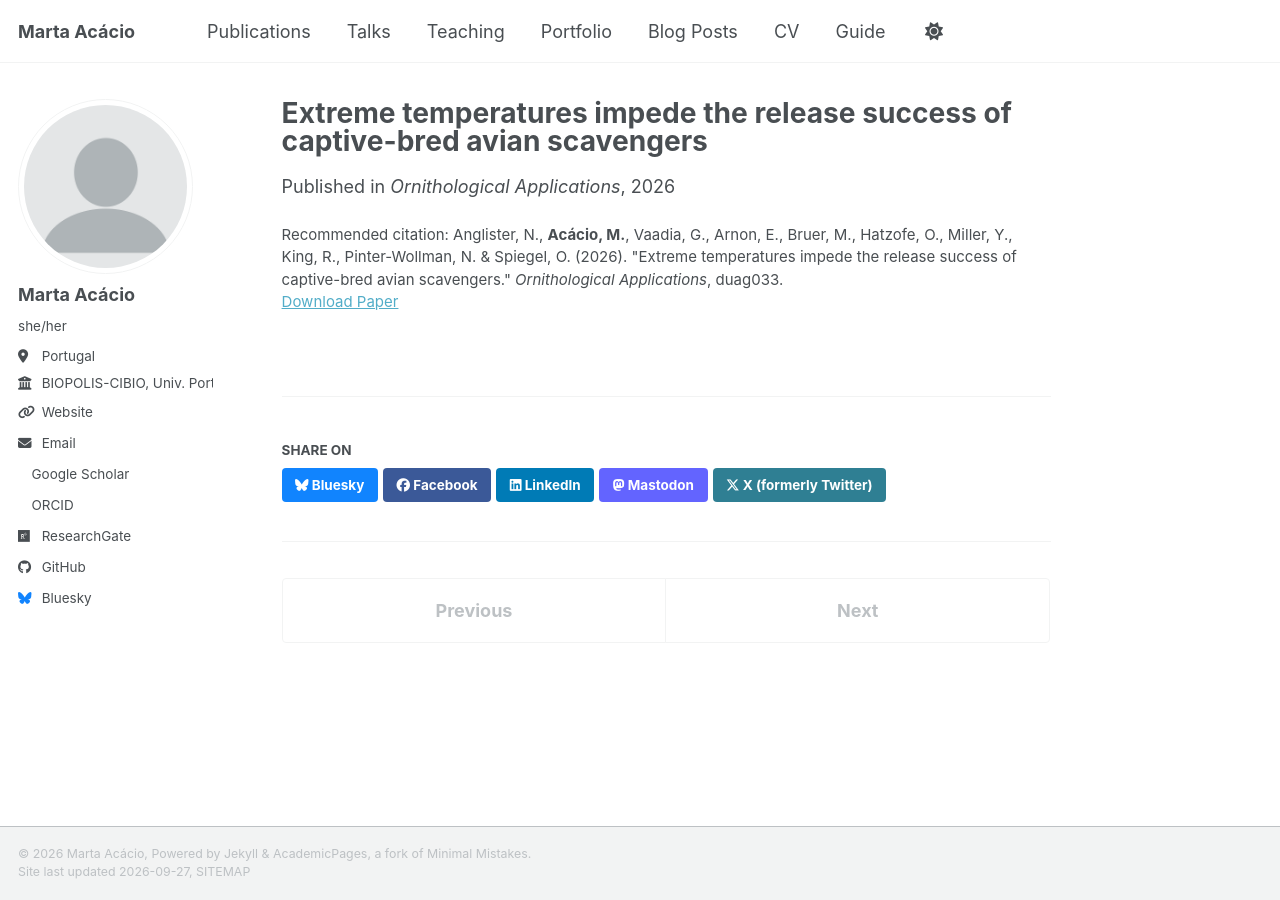
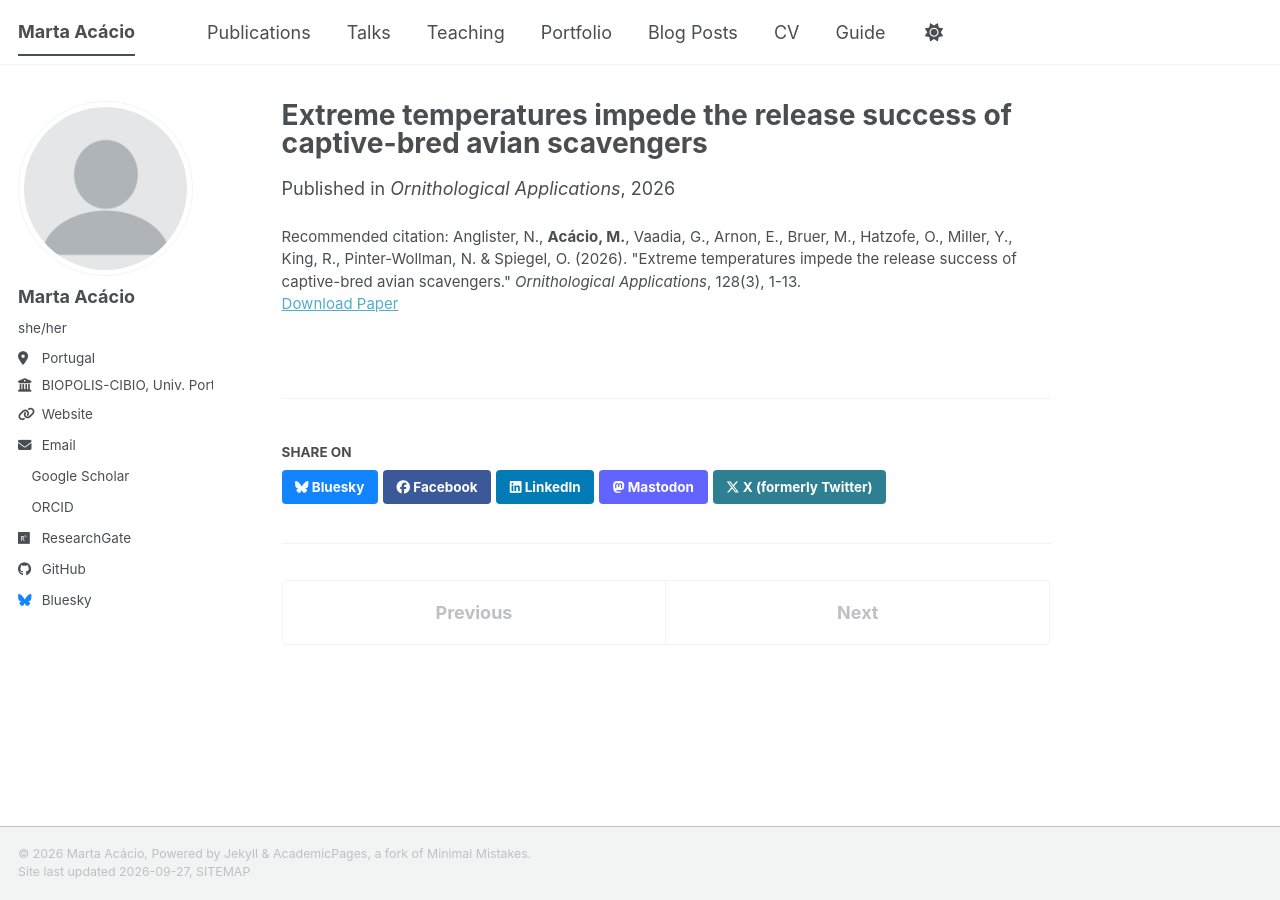
Before and after one commit to m-acacio/m-acacio.github.io, a Jekyll site: the page built from _publications/2026-01-01-anglister2026extreme.md, in a window 1280 px wide. Built offline with Jekyll 4.4.1, drawn with Linux system fonts in a browser that asks for light colours; a style sheet for code colours, icons or effects is not loaded.

Commit message:
Update 2026-01-01-anglister2026extreme.md

```diff
--- a/_publications/2026-01-01-anglister2026extreme.md
+++ b/_publications/2026-01-01-anglister2026extreme.md
@@ -2,10 +2,10 @@
 title: "Extreme temperatures impede the release success of captive-bred avian scavengers"
 collection: publications
 category: manuscripts
-permalink: 'https://doi.org/10.1093/ornithapp/duag033'
+permalink: ''
 excerpt: ''
 date: 2026-03-15
 venue: 'Ornithological Applications'
 paperurl: 'https://doi.org/10.1093/ornithapp/duag033'
-citation: 'Anglister, N., <strong>Acácio, M.</strong>, Vaadia, G., Arnon, E., Bruer, M., Hatzofe, O., Miller, Y., King, R., Pinter-Wollman, N. & Spiegel, O. (2026). "Extreme temperatures impede the release success of captive-bred avian scavengers." <i>Ornithological Applications</i>, duag033.'
+citation: 'Anglister, N., <strong>Acácio, M.</strong>, Vaadia, G., Arnon, E., Bruer, M., Hatzofe, O., Miller, Y., King, R., Pinter-Wollman, N. & Spiegel, O. (2026). "Extreme temperatures impede the release success of captive-bred avian scavengers." <i>Ornithological Applications</i>, 128(3), 1-13.'
 ---
```
